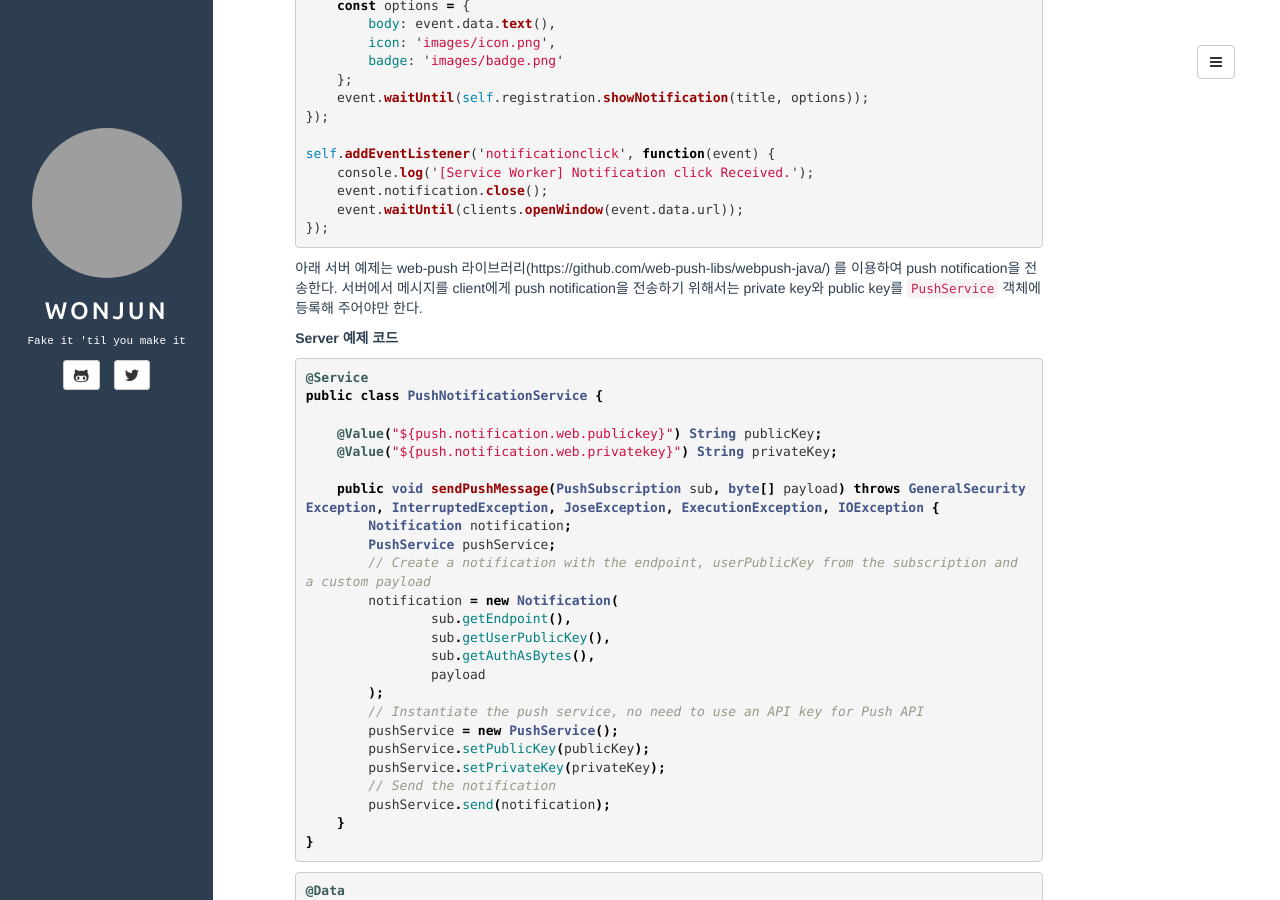
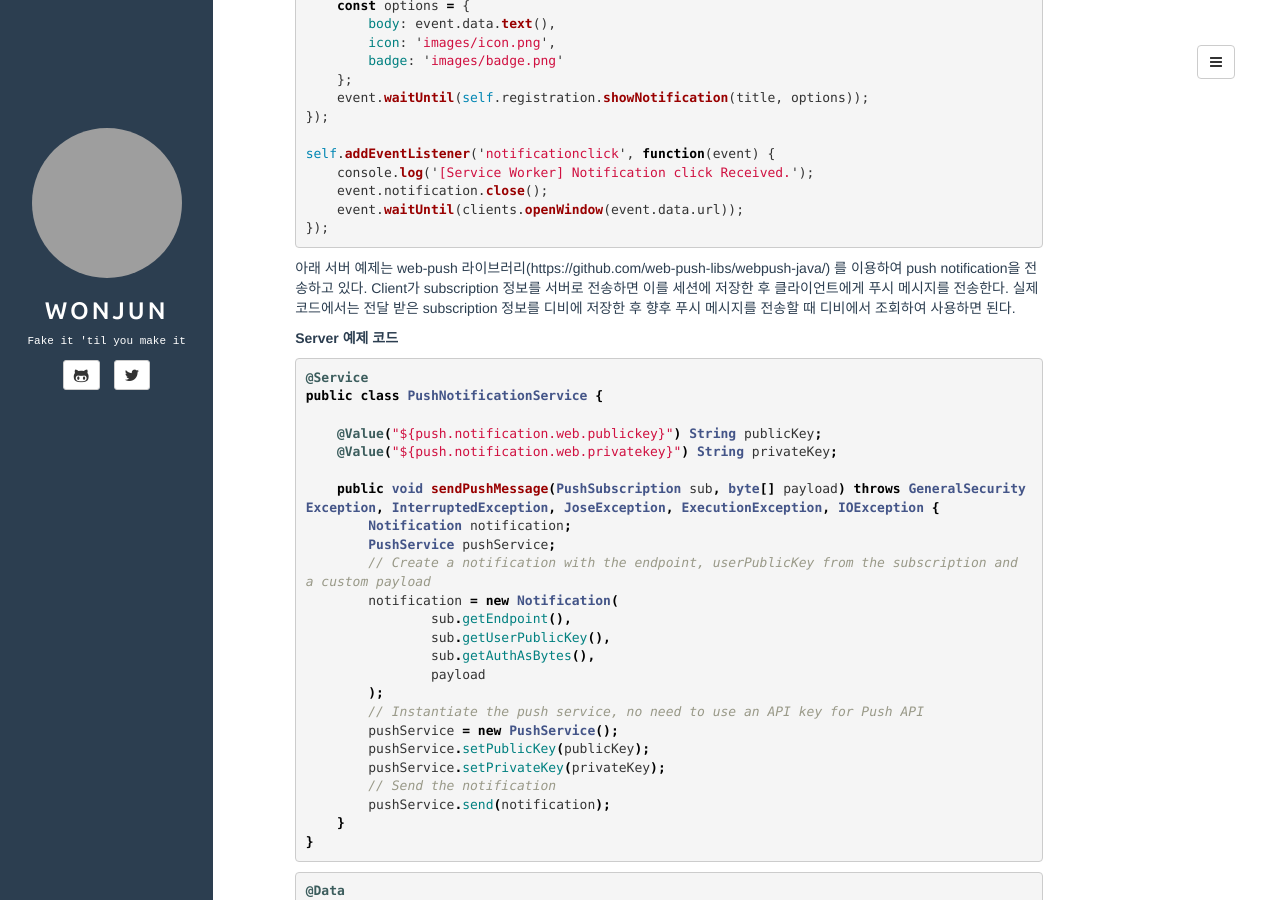
Before and after one commit to GrayhairWonjun/GrayhairWonjun.github.io, a Jekyll site: the page built from _posts/2019-09-01-Web-App-Push-Notifications.md, in a window 1280 px wide and 900 px high, scrolled down 5259 px. Built offline with Jekyll 4.4.1, drawn with Linux system fonts in a browser that asks for light colours; comment, search, counter and statistics services are not loaded; grey boxes are pictures that could not be loaded.

Commit message:
Revert "java server 예제 코드 설명 수정"
This reverts commit 498ddb0ed8bb95b3ff65e03b3ff487dc031c51e6.

````diff
--- a/_posts/2019-09-01-Web-App-Push-Notifications.md
+++ b/_posts/2019-09-01-Web-App-Push-Notifications.md
@@ -259,7 +259,7 @@ self.addEventListener('notificationclick', function(event) {
     event.waitUntil(clients.openWindow(event.data.url));
 });
 ```
-아래 서버 예제는 web-push 라이브러리(https://github.com/web-push-libs/webpush-java/) 를 이용하여 push notification을 전송한다. 서버에서 메시지를 client에게 push notification을 전송하기 위해서는 private key와 public key를 `PushService` 객체에 등록해 주어야만 한다.
+아래 서버 예제는 web-push 라이브러리(https://github.com/web-push-libs/webpush-java/) 를 이용하여 push notification을 전송하고 있다. Client가 subscription 정보를 서버로 전송하면 이를 세션에 저장한 후 클라이언트에게 푸시 메시지를 전송한다. 실제 코드에서는 전달 받은 subscription 정보를 디비에 저장한 후 향후 푸시 메시지를 전송할 때 디비에서 조회하여 사용하면 된다.
 
 **Server 예제 코드**
 ```java
````
